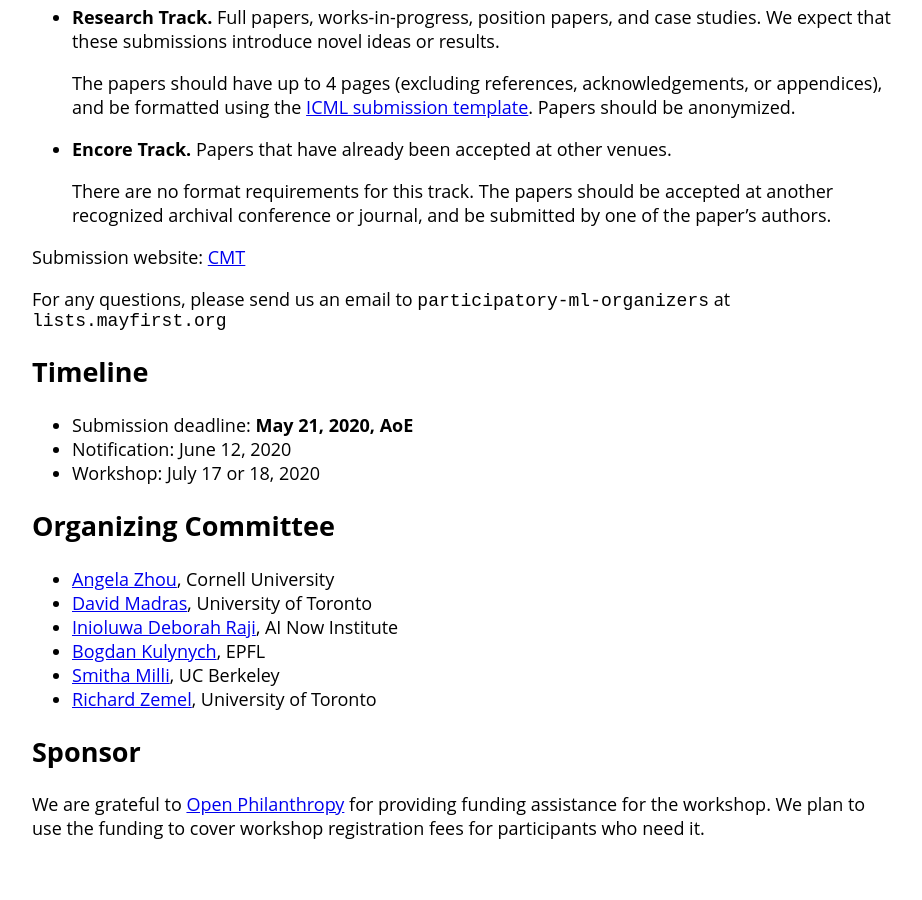
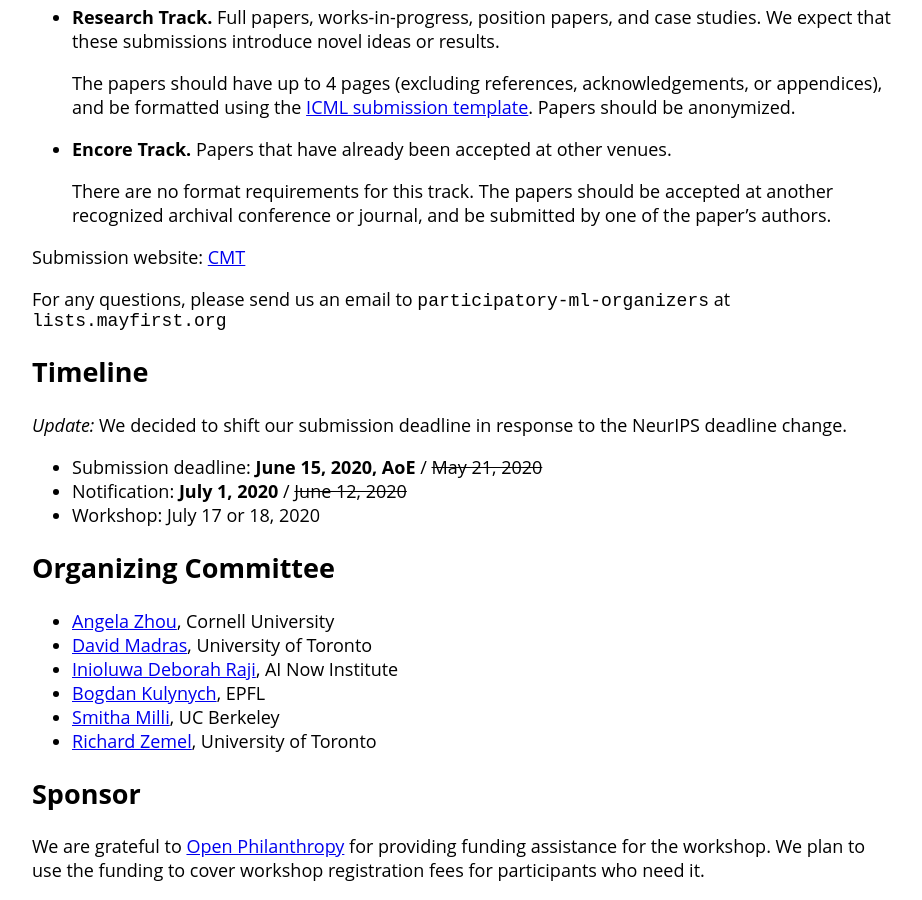
Before and after one commit to participatoryml/participatoryml.github.io, a Jekyll site: the page built from index.md, in a window 1280 px wide and 900 px high, scrolled down 1890 px. Shown: the whole window, without its empty margins (178-1100 px from the left). Built offline with Jekyll 4.4.1, drawn with Linux system fonts in a browser that asks for light colours; before the commit the page ends 2748 px from its top, so only the background shows below that.

Commit message:
Update the deadline

```diff
--- a/index.md
+++ b/index.md
@@ -125,8 +125,10 @@ For any questions, please send us an email to `participatory-ml-organizers` at `
 
 ## Timeline
 
-* Submission deadline: **May 21, 2020, AoE**
-* Notification: June 12, 2020
+_Update:_ We decided to shift our submission deadline in response to the NeurIPS deadline change.
+
+* Submission deadline: **June 15, 2020, AoE** / ~~May 21, 2020~~
+* Notification: **July 1, 2020** / ~~June 12, 2020~~
 * Workshop: July 17 or 18, 2020
 
 ## Organizing Committee
```
